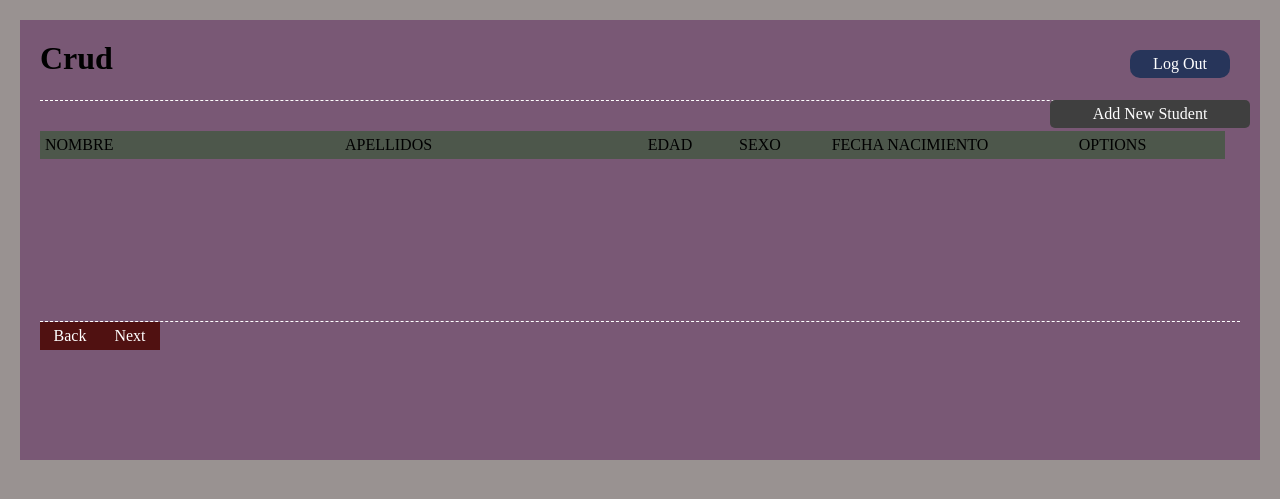
After one commit to Hnry1304/tienda, a PHP site: template Views/Crud/vistaCrud.php in a window 1280 px wide. The commit adds this page. Shown: the top 499 px of the page. Run offline with PHP 8.4, Linux system fonts and the light colour scheme; the template is opened without the code that fills it, so the values that code supplies are empty.

Commit message:
Crud basico Finalizado

```diff
--- a/Controllers/LoginController.php
+++ b/Controllers/LoginController.php
@@ -23,6 +23,8 @@
             $valor = $validacion->comprobarUsuario();
 
             if($valor){
+                $_SESSION['usuario'] = $username;
+
                 header('Location: index.php?class=Crud&function=vistaCrud');
             }else{
                 header('Location: index.php?class=Login&function=vistaLogin');
--- /dev/null
+++ b/Views/Assets/Css/crud.css
@@ -0,0 +1,162 @@
+*{
+    padding: 0;
+    margin: 0;
+}
+body{
+    background-color: #36282681;
+
+}
+a{
+    text-decoration: none;
+}
+
+.container{
+    width: 1200px;
+    height: 400px;
+    max-width: 1200px;
+    background-color: #5719577a;
+    margin: 20px auto;
+    padding: 20px;
+    position: relative;
+}
+
+.header{
+    width: 100%;
+    height: 60px;
+    position: relative;
+}
+
+.header .log_Out{
+    width: 100px;
+    display: block;
+    background-color: #27355a;
+    position: absolute;
+    top: 10px;
+    right: 10px;
+    text-align: center;
+    padding: 5px 0;
+    border-radius: 10px;
+    color: #fff;
+}
+
+.container .add_estudent{
+    width: 200px;
+    background-color: #3f3f3f;
+    display: block;
+    right: 10px;
+    position: absolute;
+    color: #fff;
+    text-align: center;
+    border-radius: 5px;
+    padding: 5px 0;
+}
+
+.container .table{
+    padding: 10px 0px;
+    height: 200px;
+    border-top: 1px dashed #fff;
+    border-bottom: 1px dashed #fff;
+}
+
+.table .categorias{
+    width: 100%;
+    margin-top: 20px;
+    margin-bottom: 60px;
+}
+
+.table .categorias .name,.table .fila .name{
+    width: 300px;
+    background-color: #3257329c;
+    float: left;
+    padding: 5px 0;
+    text-align: start;
+    text-indent: 5px;
+}
+
+.table .categorias .apellidos,.table .fila .apellidos{
+    width: 300px;
+    background-color: #3257329c;
+    float: left;
+    padding: 5px 0;
+    text-align: start;
+    text-indent: 5px;
+}
+
+.table .categorias .age, .table .fila .age{
+    width: 60px;
+    background-color: #3257329c;
+    float: left;
+    padding: 5px 0;
+    text-align: center;
+}
+
+.table .categorias .sexo, .table .fila .sexo{
+    width: 120px;
+    background-color: #3257329c;
+    float: left;
+    padding: 5px 0;
+    text-align: center;
+}
+
+.table .categorias .fecha_nacimiento, .table .fila .fecha_nacimiento{
+    width: 180px;
+    background-color: #3257329c;
+    float: left;
+    padding: 5px 0;
+    text-align: center;
+}
+
+.table .categorias .opcion{
+    width: 225px;
+    background-color: #3257329c;
+    float: left;
+    padding: 5px 0;
+    text-align: center;
+}
+
+.table .fila .opcion a{
+    display: block;
+    background-color: #3257329c;
+    padding:  5px 25px;
+    float: left;
+    color: #cac7c7;
+
+}
+
+.table .fila .opcion a:hover{
+    background-color: #443828ab;
+}
+
+.table .clear_fix{
+    float: none;
+    clear: both;
+}
+
+/* Paginacion*/
+.paginacion{
+    width: 100%;
+    background-color: #5985c9de;
+    color: #fff;
+}
+
+.paginacion a{
+    width: 50px;
+    background-color: #501111;
+    display: block;
+    color: #fff;
+    padding: 5px;
+    float: left;
+    text-align: center;
+}
+
+.paginacion a:hover{
+    background-color: cornflowerblue;
+}
+
+.paginacion .enable{
+    background-color: #2a5ba573;
+}
+
+.paginacion .posicion{
+    background-color: crimson;
+}
--- /dev/null
+++ b/Views/Crud/vistaCrud.php
@@ -0,0 +1,54 @@
+<!DOCTYPE html>
+<html lang="en">
+<head>
+    <meta charset="UTF-8">
+    <meta http-equiv="X-UA-Compatible" content="IE=edge">
+    <meta name="viewport" content="width=device-width, initial-scale=1.0">
+    <title>Document</title>
+    <link rel="stylesheet" href="Views/Assets/Css/crud.css">
+</head>
+
+<body>
+    <div class="container">
+        <div class="header">
+            <h1>Crud</h1>
+
+            <a href="?class=Login&function=vistaLogin" class="log_Out">Log Out</a>
+        </div>
+        <a href="#" class="add_estudent">Add New Student</a>
+
+        <div class="table">
+
+            <div class="categorias">
+                <div class="name">NOMBRE</div>
+                <div class="apellidos">APELLIDOS</div>
+                <div class="age">EDAD</div>
+                <div class="sexo">SEXO</div>
+                <div class="fecha_nacimiento">FECHA NACIMIENTO</div>
+                <div class="opcion">OPTIONS</div>
+            </div>
+
+            <?php foreach($datos as $datos):?>
+                <div class="fila">
+                    <div class="name"><?= $datos['NAME'];?></div>
+                    <div class="apellidos"><?= $datos['LASTNAME'];?></div>
+                    <div class="age"><?= $datos['AGE'];?></div>
+                    <div class="sexo"><?= $datos['SEX'];?></div>
+                    <div class="fecha_nacimiento"><?= $datos['FECHA_NACIMIENTO'];?></div>
+                    <div class="opcion">
+                        <a href="#">Actualizar </a>
+                        <a href="#">Eliminar</a>
+                    </div>
+
+                </div>
+                <div class="clear_fix"></div>
+            <?php endforeach ?>
+
+        </div>
+
+        <!--Paginacion HTML !-->
+        <?php require_once 'Views/Paginacion/vistaPaginacion.php'?>
+        <!--Fin Paginacion HTML !-->
+    </div>
+</body>
+</html>
--- a/Views/Login/vistaLogin.php
+++ b/Views/Login/vistaLogin.php
@@ -5,17 +5,19 @@
     <meta http-equiv="X-UA-Compatible" content="IE=edge">
     <meta name="viewport" content="width=device-width, initial-scale=1.0">
     <title>Document</title>
+    <link rel="stylesheet" href="Views/Assets/Css/login.css">
 </head>
 <body>
     <div class="container">
+        <h1>Login</h1>
         <form action="?class=Login&function=checkUser" method="post">
             <label for="Username">
-                Username:
+                Username
                 <input type="text" name="username">
             </label>
 
             <label for="Contrasena">
-                Contrasena:
+                Contrasena
                 <input type="text" name="contrasena">
             </label>
 
--- /dev/null
+++ b/Views/Paginacion/vistaPaginacion.php
@@ -0,0 +1,28 @@
+
+<div class="paginacion">
+    <?php if($pagina == 0 || $pagina == 1):?>
+        <a href="?class=Crud&function=vistaCrud&pagina=<?=$pagina -1 ?>" class="disiable">Back</a>
+    <?php else:?>
+        <a href="?class=Crud&function=vistaCrud&pagina=<?=$pagina -1 ?>">Back</a>
+    <?php endif?>
+
+    <?php for($i=0; $i<$numero_paginacion; $i++): ?>
+        <?php if($pagina == $i+1):?>
+
+            <a href="?class=Crud&function=vistaCrud&pagina=<?=$i+1 ?>" class="posicion">
+                <?= $i+1?>
+            </a>
+        <?php else: ?>
+            <a href="?class=Crud&function=vistaCrud&pagina=<?=$i+1 ?>">
+                <?= $i+1?>
+            </a>
+        <?php endif?>
+
+    <?php endfor?>
+
+    <?php if($pagina == $numero_paginacion):?>
+        <a href="?class=Crud&function=vistaCrud&pagina=<?=$pagina +1 ?>" class="disiable">Next</a>
+    <?php else:?>
+        <a href="?class=Crud&function=vistaCrud&pagina=<?=$pagina +1 ?>">Next</a>
+    <?php endif?>
+</div>
```
Also changed, not shown: Controllers/CrudController.php (added, +23 -0 lines), Models/Alumnos/DatosAlumno.php (added, +15 -0 lines), Models/Paginations/PaginacionModel.php (added, +34 -0 lines), Paginacion/Paginacion.php (added, +16 -0 lines), Views/Assets/Css/login.css (added, +65 -0 lines).
